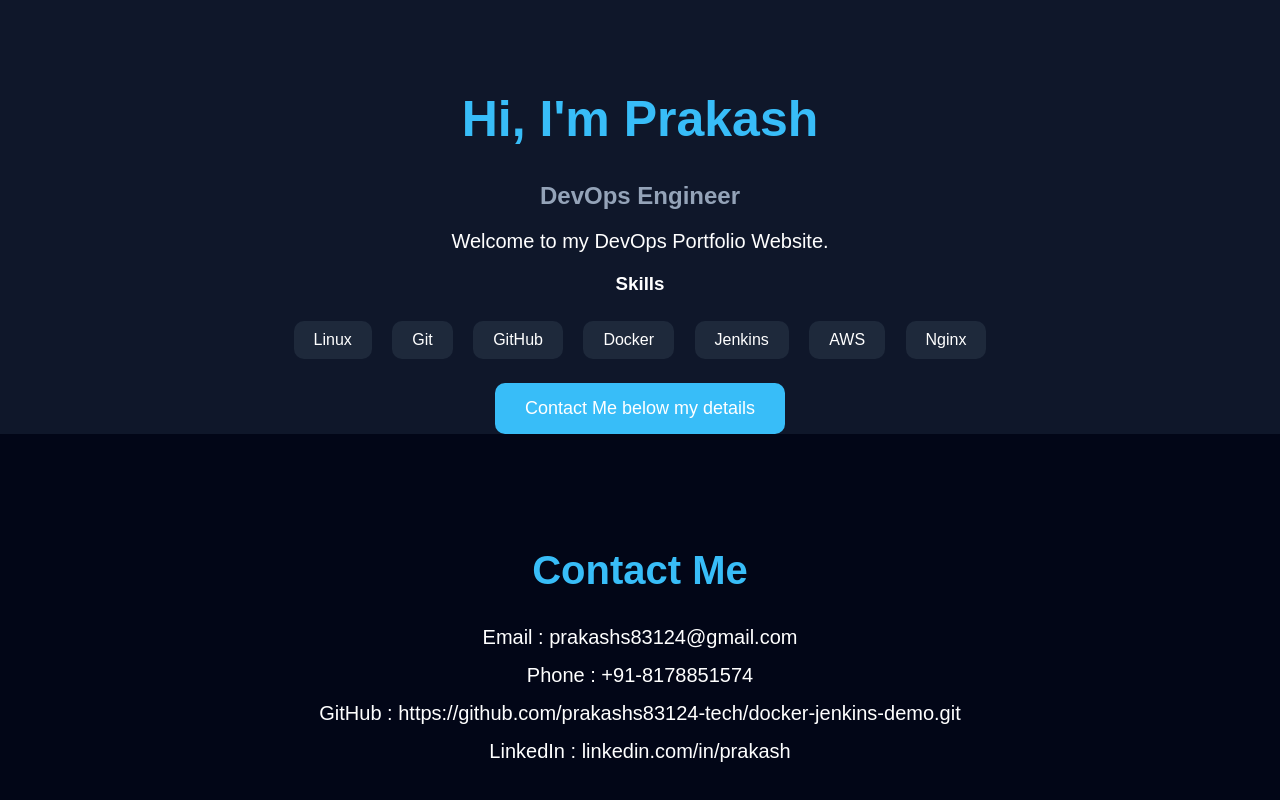
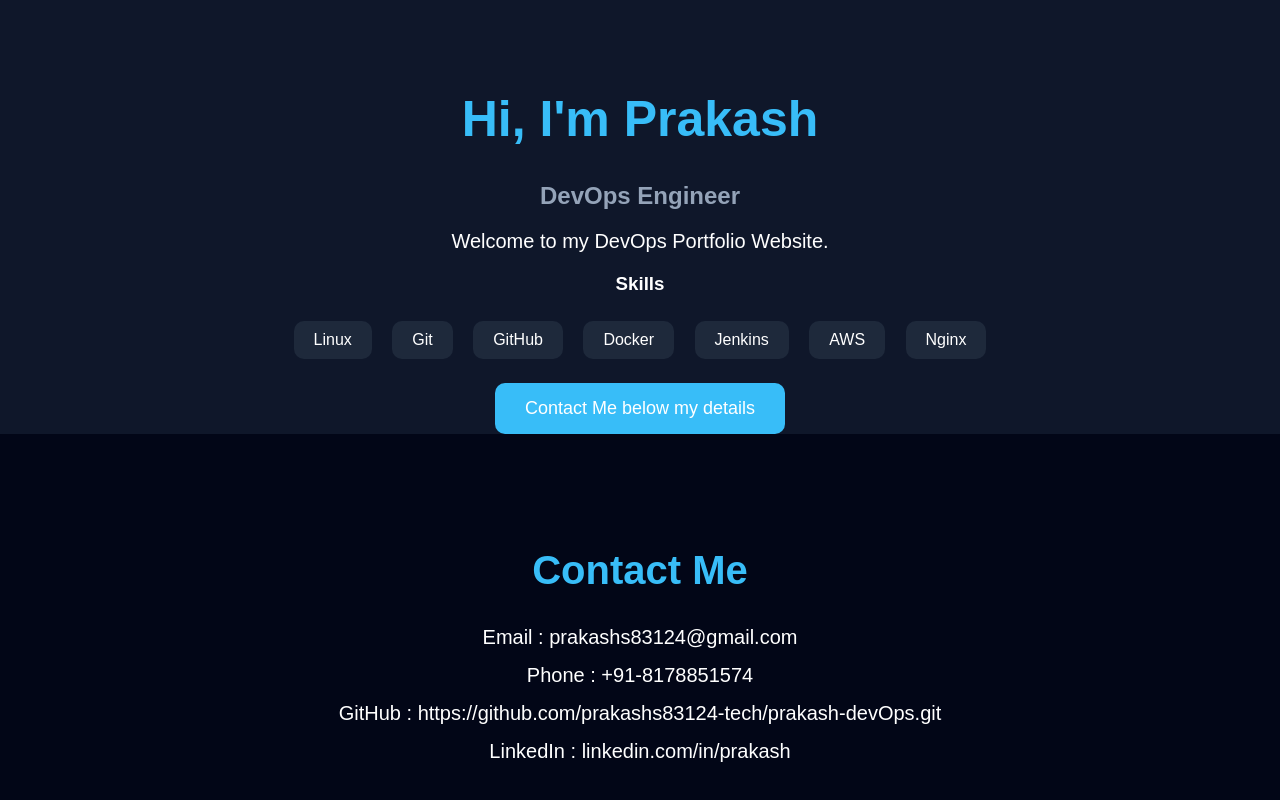
Before and after one commit to prakashs83124-tech/prakash-devOps, a plain HTML site: page index.html in a window 1280 px wide. Shown: the part 2057-2857 px from the top of the page. Drawn offline with Linux system fonts and the light colour scheme.

Commit message:
updated my page

```diff
--- a/index.html
+++ b/index.html
@@ -116,7 +116,7 @@
 
     <p>Phone : +91-8178851574</p>
 
-    <p>GitHub : https://github.com/prakashs83124-tech/docker-jenkins-demo.git</p>
+    <p>GitHub : https://github.com/prakashs83124-tech/prakash-devOps.git</p>
 
     <p>LinkedIn : linkedin.com/in/prakash</p>
 
```
Also changed, not shown: 1 other file.
